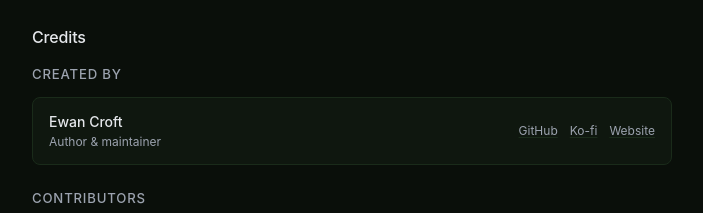
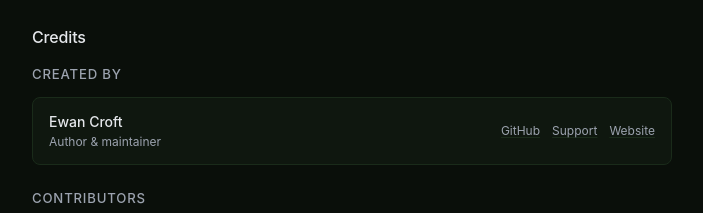
Before and after one commit to ewanc26/tourmaline, a SvelteKit app: page /about in a window 1280 px wide. Shown: the part 2160-2373 px from the top of the page, without its empty margins (288-991 px from the left). Built offline with nearby package versions, Linux system fonts and the light colour scheme.

Commit message:
feat: point support links to ewancroft.uk/support

```diff
--- a/src/routes/about/+page.svelte
+++ b/src/routes/about/+page.svelte
@@ -160,7 +160,7 @@
 			</div>
 			<div class="flex gap-3">
 				<a href="https://github.com/ewanc26" target="_blank" rel="noopener" class="text-xs text-[var(--text-muted)] underline decoration-[var(--border)] underline-offset-2 hover:text-[var(--accent)]">GitHub</a>
-				<a href="https://ko-fi.com/ewancroft" target="_blank" rel="noopener" class="text-xs text-[var(--text-muted)] underline decoration-[var(--border)] underline-offset-2 hover:text-[var(--accent)]">Ko-fi</a>
+				<a href="https://ewancroft.uk/support" class="text-xs text-[var(--text-muted)] underline decoration-[var(--border)] underline-offset-2 hover:text-[var(--accent)]">Support</a>
 				<a href="https://ewancroft.uk" target="_blank" rel="noopener" class="text-xs text-[var(--text-muted)] underline decoration-[var(--border)] underline-offset-2 hover:text-[var(--accent)]">Website</a>
 			</div>
 		</div>
@@ -216,7 +216,7 @@
 	<footer class="mt-8 text-center text-xs text-[var(--text-dim)]">
 		<a href="https://github.com/ewanc26/tourmaline" target="_blank" rel="noopener" class="inline-flex items-center gap-1 text-[var(--text-muted)] underline decoration-[var(--border)] underline-offset-2 hover:text-[var(--accent)]"><ExternalLink size={12} /> View on GitHub</a>
 		<span class="mx-1">·</span>
-		<a href="https://ko-fi.com/ewancroft" target="_blank" rel="noopener" class="inline-flex items-center gap-1 text-[var(--text-muted)] underline decoration-[var(--border)] underline-offset-2 hover:text-[var(--accent)]"><Heart size={12} /> Support Tourmaline</a>
+		<a href="https://ewancroft.uk/support" class="inline-flex items-center gap-1 text-[var(--text-muted)] underline decoration-[var(--border)] underline-offset-2 hover:text-[var(--accent)]"><Heart size={12} /> Support Tourmaline</a>
 	</footer>
 </div>
 
```
